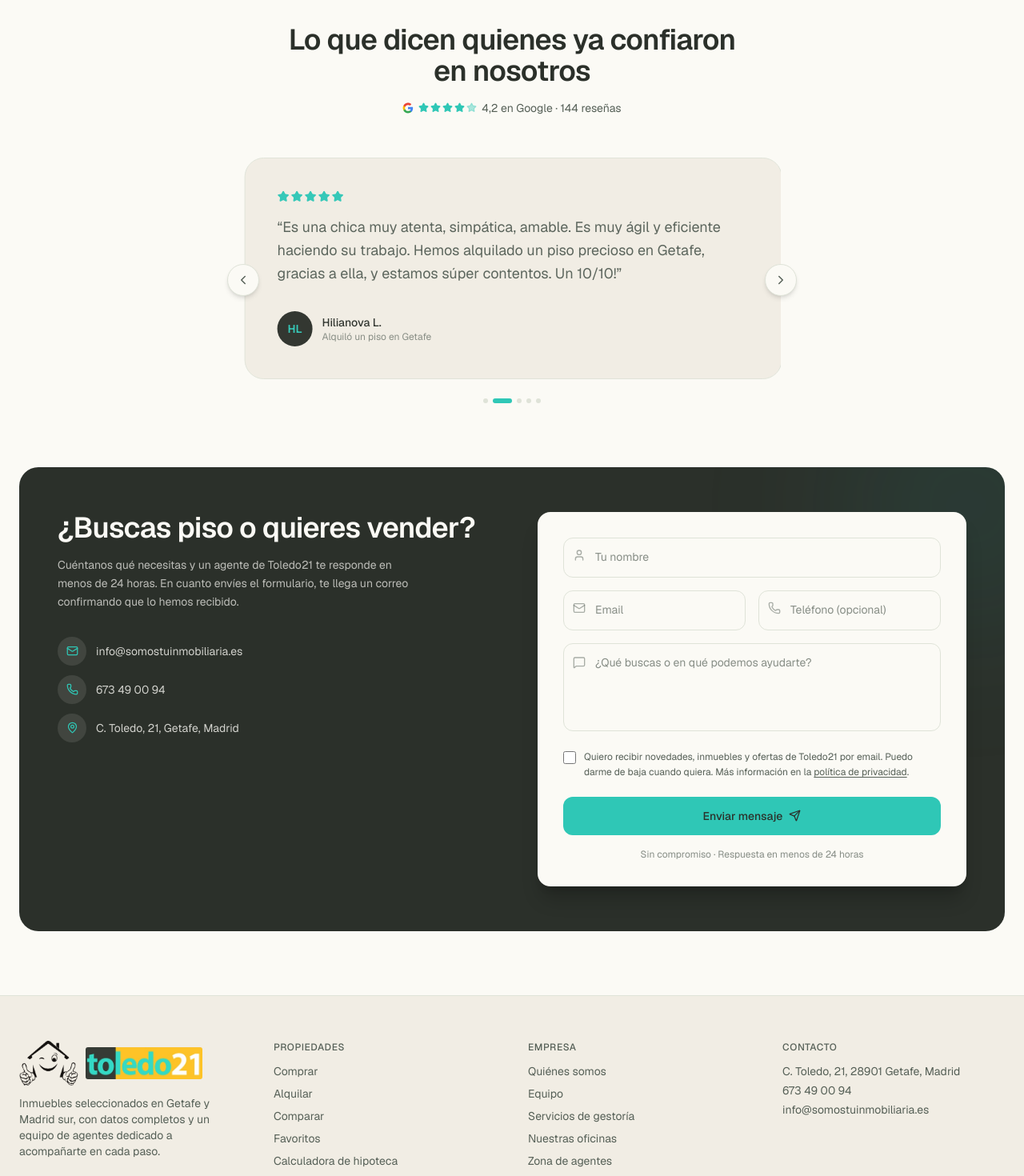
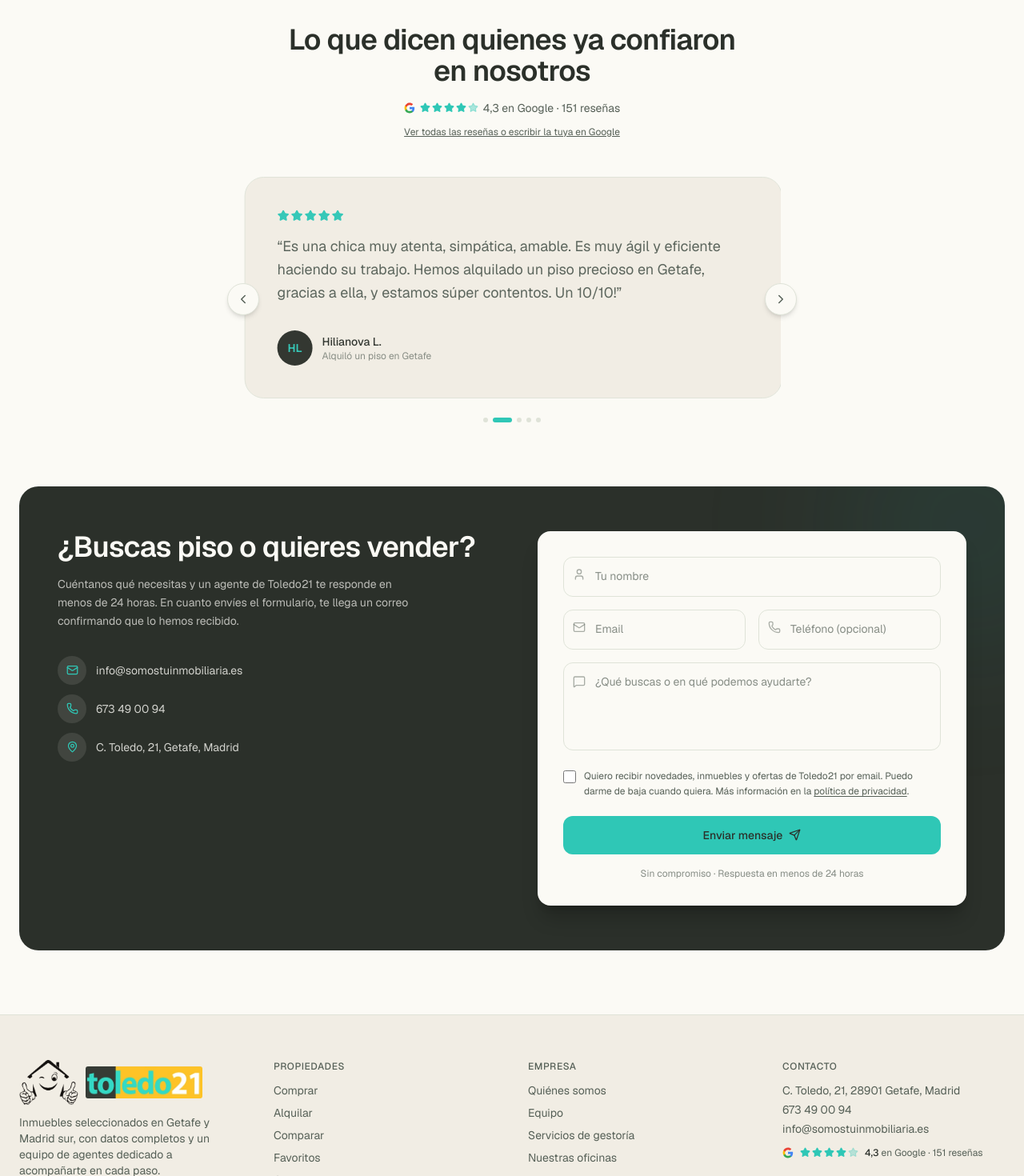
Before and after one commit to mm-2596/crm-toledo21, a Next.js app in the folder website/: page / in a window 1280 px wide. Shown: the part 5500-6970 px from the top of the page at 80% size. Built offline with nearby package versions, Linux system fonts and the light colour scheme; no server answers.

Commit message:
Web: reseñas de Google actualizadas (4,3 · 151), sello en fichas y pie, enlace a la ficha de Google
Co-Authored-By: Claude Sonnet 5.5 <noreply@anthropic.com>

```diff
--- a/website/src/app/propiedades/[id]/page.tsx
+++ b/website/src/app/propiedades/[id]/page.tsx
@@ -27,6 +27,7 @@ import { PropertyMap } from "@/components/PropertyMap";
 import { geocodePlace } from "@/lib/geocode";
 import { NearbyPlaces } from "@/components/NearbyPlaces";
 import { PHONE_DISPLAY, PHONE_TEL, whatsappLink } from "@/lib/contact";
+import { GoogleRatingBadge } from "@/components/GoogleRatingBadge";
 import { MortgageCalculator } from "@/components/MortgageCalculator";
 import { PropertyCard } from "@/components/PropertyCard";
 import {
@@ -211,6 +212,7 @@ export default async function PropertyDetailPage({ params }: { params: Promise<{
                 <MessageCircle size={15} aria-hidden="true" /> Escribir por WhatsApp
               </a>
             </div>
+            <GoogleRatingBadge className="mt-4 w-full justify-center text-xs" />
           </div>
 
           {property.agent && (
--- a/website/src/components/Footer.tsx
+++ b/website/src/components/Footer.tsx
@@ -1,5 +1,6 @@
 import Link from "next/link";
 import { BrandLogo } from "./BrandLogo";
+import { GoogleRatingBadge } from "./GoogleRatingBadge";
 
 const EXPLORE_LINKS = [
   { href: "/comprar", label: "Comprar" },
@@ -50,6 +51,7 @@ export function Footer() {
             <p className="text-sm text-ink-soft">C. Toledo, 21, 28901 Getafe, Madrid</p>
             <p className="mt-1 text-sm text-ink-soft"><a href="tel:+34673490094" className="hover:text-ink">673 49 00 94</a></p>
             <p className="mt-1 text-sm text-ink-soft">info@somostuinmobiliaria.es</p>
+            <GoogleRatingBadge className="mt-3 text-xs" />
           </div>
         </div>
         <div className="mt-12 flex flex-col gap-3 border-t border-line pt-6 text-xs text-ink-soft sm:flex-row sm:items-center sm:justify-between">
--- /dev/null
+++ b/website/src/components/GoogleRatingBadge.tsx
@@ -0,0 +1,36 @@
+import { Star } from "lucide-react";
+import { GOOGLE_PROFILE_URL, GOOGLE_RATING, GOOGLE_RATING_LABEL, GOOGLE_REVIEW_COUNT } from "@/lib/reviews";
+
+function GoogleG({ size = 14 }: { size?: number }) {
+  return (
+    <svg width={size} height={size} viewBox="0 0 48 48" aria-hidden="true">
+      <path fill="#4285F4" d="M45.1 24.5c0-1.6-.1-3.1-.4-4.6H24v9.1h11.9c-.5 2.8-2.1 5.1-4.4 6.7v5.6h7.1c4.2-3.9 6.5-9.6 6.5-16.8z" />
+      <path fill="#34A853" d="M24 46c5.9 0 10.9-2 14.5-5.3l-7.1-5.6c-2 1.3-4.5 2.1-7.4 2.1-5.7 0-10.5-3.8-12.2-9H4.5v5.7C8.1 41.1 15.4 46 24 46z" />
+      <path fill="#FBBC05" d="M11.8 28.2c-.4-1.3-.7-2.7-.7-4.2s.2-2.9.7-4.2v-5.7H4.5C3 17 2 20.4 2 24s1 7 4.5 9.9z" />
+      <path fill="#EA4335" d="M24 10.8c3.2 0 6.1 1.1 8.4 3.3l6.3-6.3C34.9 4.2 29.9 2 24 2 15.4 2 8.1 6.9 4.5 14.1l7.3 5.7c1.7-5.2 6.5-9 12.2-9z" />
+    </svg>
+  );
+}
+
+// Sello con la nota y el número de reseñas de Google; enlaza a la ficha de la empresa.
+export function GoogleRatingBadge({ className = "" }: { className?: string }) {
+  return (
+    <a
+      href={GOOGLE_PROFILE_URL}
+      target="_blank"
+      rel="noopener noreferrer"
+      aria-label={`${GOOGLE_RATING_LABEL} de 5 en Google, ${GOOGLE_REVIEW_COUNT} reseñas. Ver en Google`}
+      className={`inline-flex items-center gap-2 text-sm text-ink-soft transition-colors hover:text-ink ${className}`}
+    >
+      <GoogleG />
+      <span className="flex gap-0.5" aria-hidden="true">
+        {Array.from({ length: 5 }, (_, s) => (
+          <Star key={s} size={13} className={s < Math.round(GOOGLE_RATING) ? "fill-gold text-gold" : "fill-gold/30 text-gold/30"} />
+        ))}
+      </span>
+      <span>
+        <strong className="font-medium text-ink">{GOOGLE_RATING_LABEL}</strong> en Google · {GOOGLE_REVIEW_COUNT} reseñas
+      </span>
+    </a>
+  );
+}
--- a/website/src/components/TestimonialsSection.tsx
+++ b/website/src/components/TestimonialsSection.tsx
@@ -3,13 +3,13 @@
 import { useEffect, useState } from "react";
 import { AnimatePresence, motion, useReducedMotion, type PanInfo } from "framer-motion";
 import { ChevronLeft, ChevronRight, Star } from "lucide-react";
+import { GOOGLE_PROFILE_URL, GOOGLE_RATING, GOOGLE_RATING_LABEL, GOOGLE_REVIEW_COUNT } from "@/lib/reviews";
 
 // Reseñas reales, copiadas de la ficha pública de Toledo21 - SomosTuInmobiliaria
-// en Google Maps (4,2★, 144 reseñas) — no editar el contenido de las citas,
+// en Google Maps (cifras en lib/reviews.ts) — no editar el contenido de las citas,
 // y no ponerles ninguna foto: son personas reales que no conocemos, así que
 // solo se identifican con sus iniciales, nunca con una cara inventada.
-const GOOGLE_URL =
-  "https://www.google.com/maps/place/Toledo21+-+SomosTuInmobiliaria+-+Getafe,+C.+Toledo,+21,+28901+Getafe,+Madrid/@40.3034017,-3.7327946,15z";
+const GOOGLE_URL = GOOGLE_PROFILE_URL;
 
 const AUTOPLAY_MS = 6000;
 
@@ -110,11 +110,16 @@ export function TestimonialsSection() {
           <GoogleG />
           <span className="flex gap-0.5">
             {Array.from({ length: 5 }, (_, s) => (
-              <Star key={s} size={13} className={s < 4 ? "fill-gold text-gold" : "fill-gold/40 text-gold/40"} />
+              <Star key={s} size={13} className={s < Math.round(GOOGLE_RATING) ? "fill-gold text-gold" : "fill-gold/40 text-gold/40"} />
             ))}
           </span>
-          4,2 en Google · 144 reseñas
+          {GOOGLE_RATING_LABEL} en Google · {GOOGLE_REVIEW_COUNT} reseñas
         </a>
+        <p className="mt-2 text-xs text-ink-soft">
+          <a href={GOOGLE_URL} target="_blank" rel="noopener noreferrer" className="underline hover:text-ink">
+            Ver todas las reseñas o escribir la tuya en Google
+          </a>
+        </p>
       </div>
 
       <div
--- /dev/null
+++ b/website/src/lib/reviews.ts
@@ -0,0 +1,11 @@
+// Valoración de Toledo21 en Google (ficha "Toledo21 - SomosTuInmobiliaria - Getafe").
+// Se actualiza a mano: cambiar estas cifras cambia todos los sitios de la web donde aparecen.
+export const GOOGLE_RATING = 4.3;
+export const GOOGLE_REVIEW_COUNT = 151;
+export const GOOGLE_RATING_LABEL = "4,3";
+// Última vez que se comprobaron las cifras en Google.
+export const GOOGLE_CHECKED = "octubre de 2026";
+
+// Ficha de la empresa en Google (muestra todas las reseñas y el botón de escribir una).
+export const GOOGLE_PROFILE_URL =
+  "https://www.google.com/search?kgmid=/g/11cjj8pp_s&q=Toledo21+SomosTuInmobiliaria+Getafe";
```
